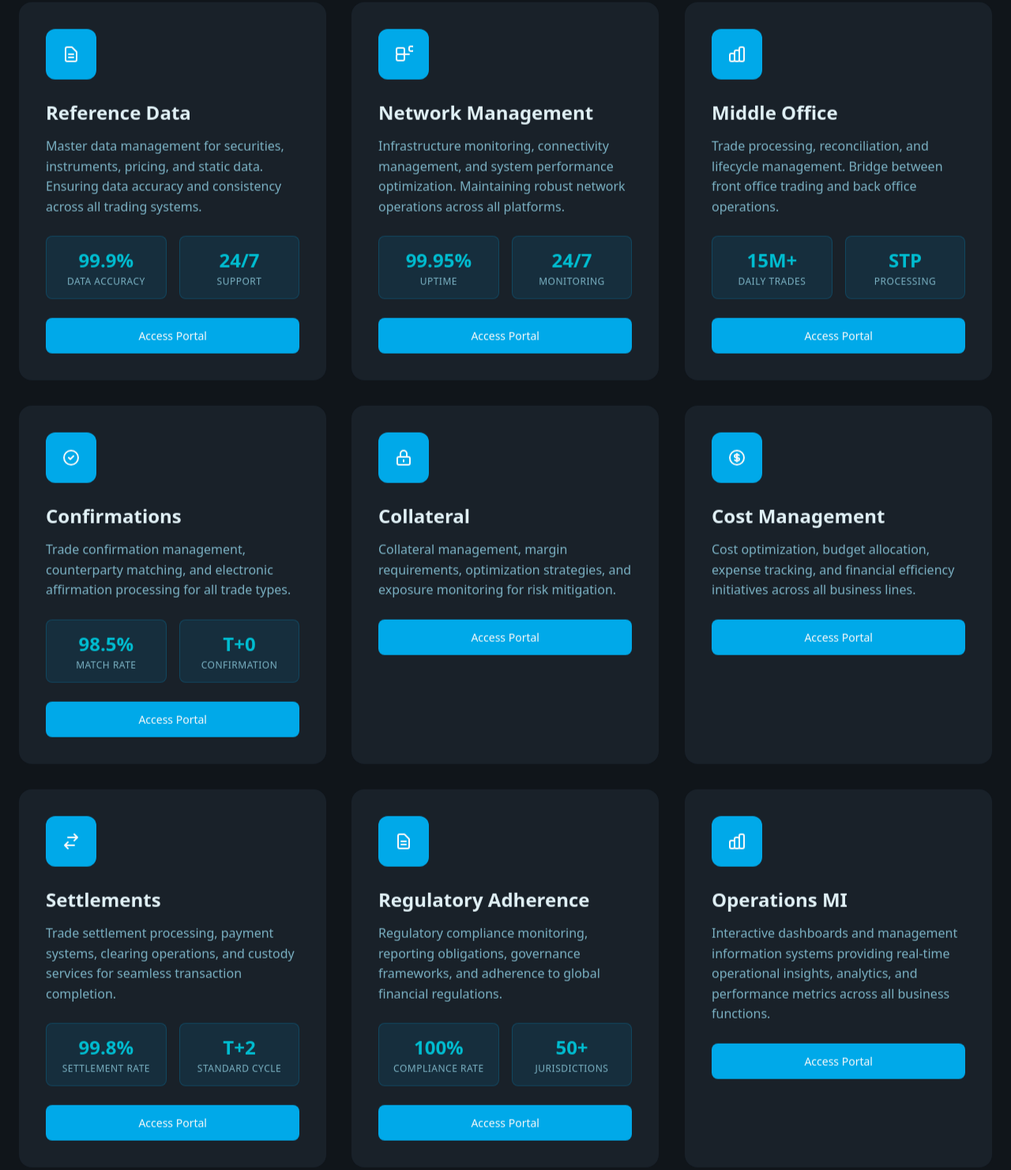
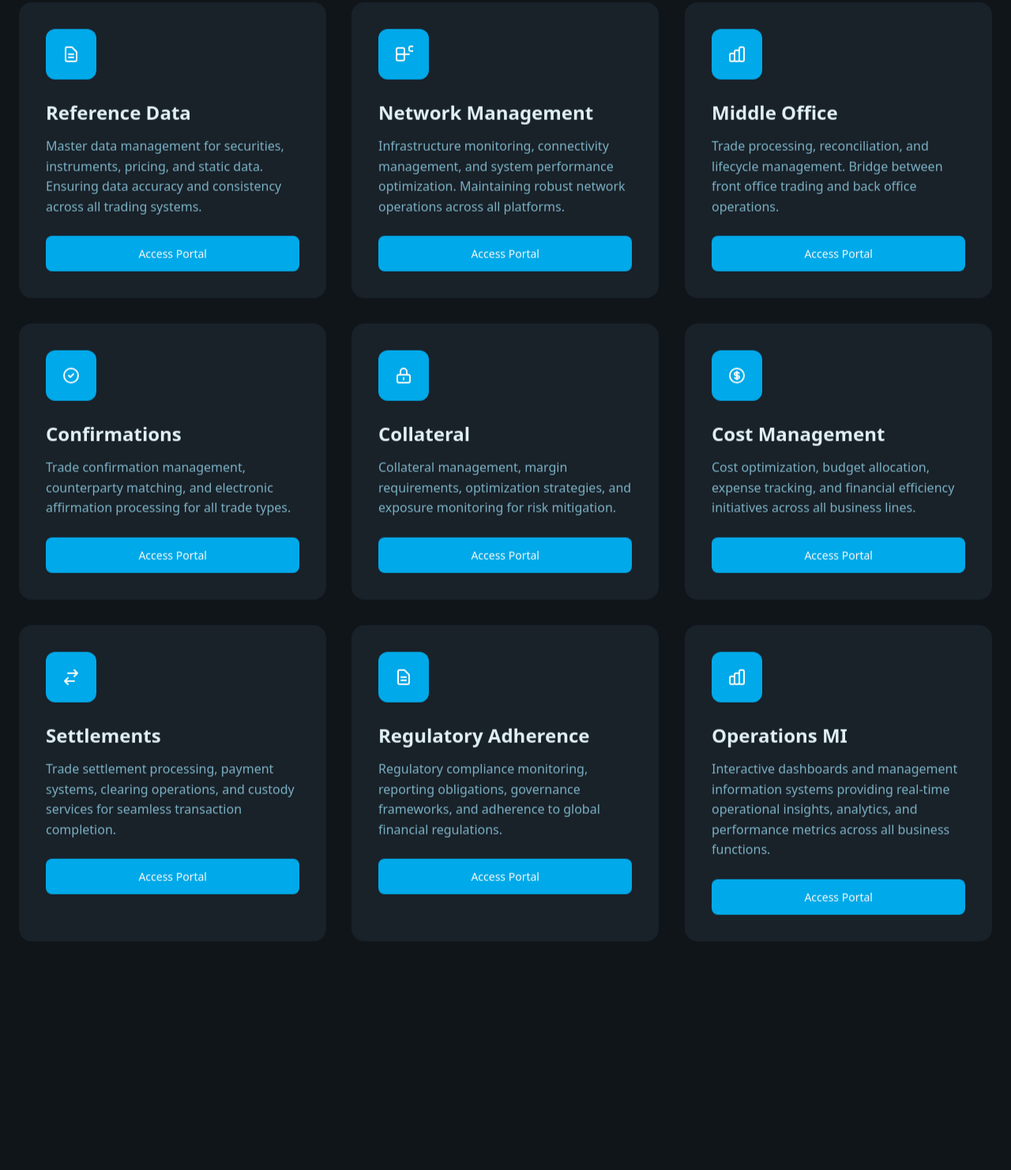
Before and after one commit to Raajha0503/unifiedsep16, a website: page index.html in a window 1280 px wide. Shown: the part 440-1922 px from the top of the page at 79% size. After the commit the page ends 1665 px from the top, so only its background shows below. Drawn offline with nearby package versions, Linux system fonts and the light colour scheme.

Commit message:
feat: Remove metrics boxes from all team cards for consistent design
- Remove metrics from Reference Data card (99.9% Data Accuracy, 24/7 Support)
- Remove metrics from Network Management card (99.95% Uptime, 24/7 Monitoring)
- Remove metrics from Middle Office card (15M+ Daily Trades, STP Processing)
- Remove metrics from Confirmations card (98.5% Match Rate, T+0 Confirmation)
- Remove metrics from Settlements card (99.8% Settlement Rate, T+2 Standard Cycle)
- Remove metrics from Regulatory Adherence card (100% Compliance Rate, 50+ Jurisdictions)
- All team cards now have streamlined, consistent design without metrics boxes
- Maintains portal links and descriptions for all teams

```diff
--- a/index.html
+++ b/index.html
@@ -1229,7 +1229,8 @@
     <!-- Enhanced Splash Screen -->
     <div id="splashScreen">
       <img
-        class="barclays-logo"
+        class="
+        barclays-logo"
         src="https://www.barclays.co.uk/content/dam/icons/favicons/barclays/Eagle_RGB_Cyan_Large.svg"
         alt="Barclays Logo"
       />
@@ -1407,16 +1408,6 @@
               Master data management for securities, instruments, pricing, and static data. Ensuring data accuracy and
               consistency across all trading systems.
             </p>
-            <div class="team-metrics">
-              <div class="metric">
-                <div class="metric-value">99.9%</div>
-                <div class="metric-label">Data Accuracy</div>
-              </div>
-              <div class="metric">
-                <div class="metric-value">24/7</div>
-                <div class="metric-label">Support</div>
-              </div>
-            </div>
             <div class="team-actions">
               <a href="https://reference-data-yhhs.vercel.app/" target="_blank" class="action-btn action-primary">Access Portal</a>
             </div>
@@ -1445,16 +1436,6 @@
               Infrastructure monitoring, connectivity management, and system performance optimization. Maintaining
               robust network operations across all platforms.
             </p>
-            <div class="team-metrics">
-              <div class="metric">
-                <div class="metric-value">99.95%</div>
-                <div class="metric-label">Uptime</div>
-              </div>
-              <div class="metric">
-                <div class="metric-value">24/7</div>
-                <div class="metric-label">Monitoring</div>
-              </div>
-            </div>
             <div class="team-actions">
               <a href="https://nwm-rho.vercel.app/" target="_blank" class="action-btn action-primary">Access Portal</a>
             </div>
@@ -1483,16 +1464,6 @@
               Trade processing, reconciliation, and lifecycle management. Bridge between front office trading and back
               office operations.
             </p>
-            <div class="team-metrics">
-              <div class="metric">
-                <div class="metric-value">15M+</div>
-                <div class="metric-label">Daily Trades</div>
-              </div>
-              <div class="metric">
-                <div class="metric-value">STP</div>
-                <div class="metric-label">Processing</div>
-              </div>
-            </div>
             <div class="team-actions">
               <a href="https://barclays-middle-office-git-main-parshwa-ghorawaths-projects.vercel.app/" target="_blank" class="action-btn action-primary">Access Portal</a>
             </div>
@@ -1521,16 +1492,6 @@
               Trade confirmation management, counterparty matching, and electronic affirmation processing for all trade
               types.
             </p>
-            <div class="team-metrics">
-              <div class="metric">
-                <div class="metric-value">98.5%</div>
-                <div class="metric-label">Match Rate</div>
-              </div>
-              <div class="metric">
-                <div class="metric-value">T+0</div>
-                <div class="metric-label">Confirmation</div>
-              </div>
-            </div>
             <div class="team-actions">
               <a href="https://barclays-confirmations-final000.vercel.app/" target="_blank" class="action-btn action-primary">Access Portal</a>
             </div>
@@ -1615,16 +1576,6 @@
               Trade settlement processing, payment systems, clearing operations, and custody services for seamless
               transaction completion.
             </p>
-            <div class="team-metrics">
-              <div class="metric">
-                <div class="metric-value">99.8%</div>
-                <div class="metric-label">Settlement Rate</div>
-              </div>
-              <div class="metric">
-                <div class="metric-value">T+2</div>
-                <div class="metric-label">Standard Cycle</div>
-              </div>
-            </div>
             <div class="team-actions">
               <a href="https://settlementstrade143.vercel.app/" target="_blank" class="action-btn action-primary">Access Portal</a>
             </div>
@@ -1653,16 +1604,6 @@
               Regulatory compliance monitoring, reporting obligations, governance frameworks, and adherence to global
               financial regulations.
             </p>
-            <div class="team-metrics">
-              <div class="metric">
-                <div class="metric-value">100%</div>
-                <div class="metric-label">Compliance Rate</div>
-              </div>
-              <div class="metric">
-                <div class="metric-value">50+</div>
-                <div class="metric-label">Jurisdictions</div>
-              </div>
-            </div>
             <div class="team-actions">
               <a href="https://samyakkjainn-coder.github.io/Barclays-regulatory-adherence/#live-demo" target="_blank" class="action-btn action-primary">Access Portal</a>
             </div>
```
